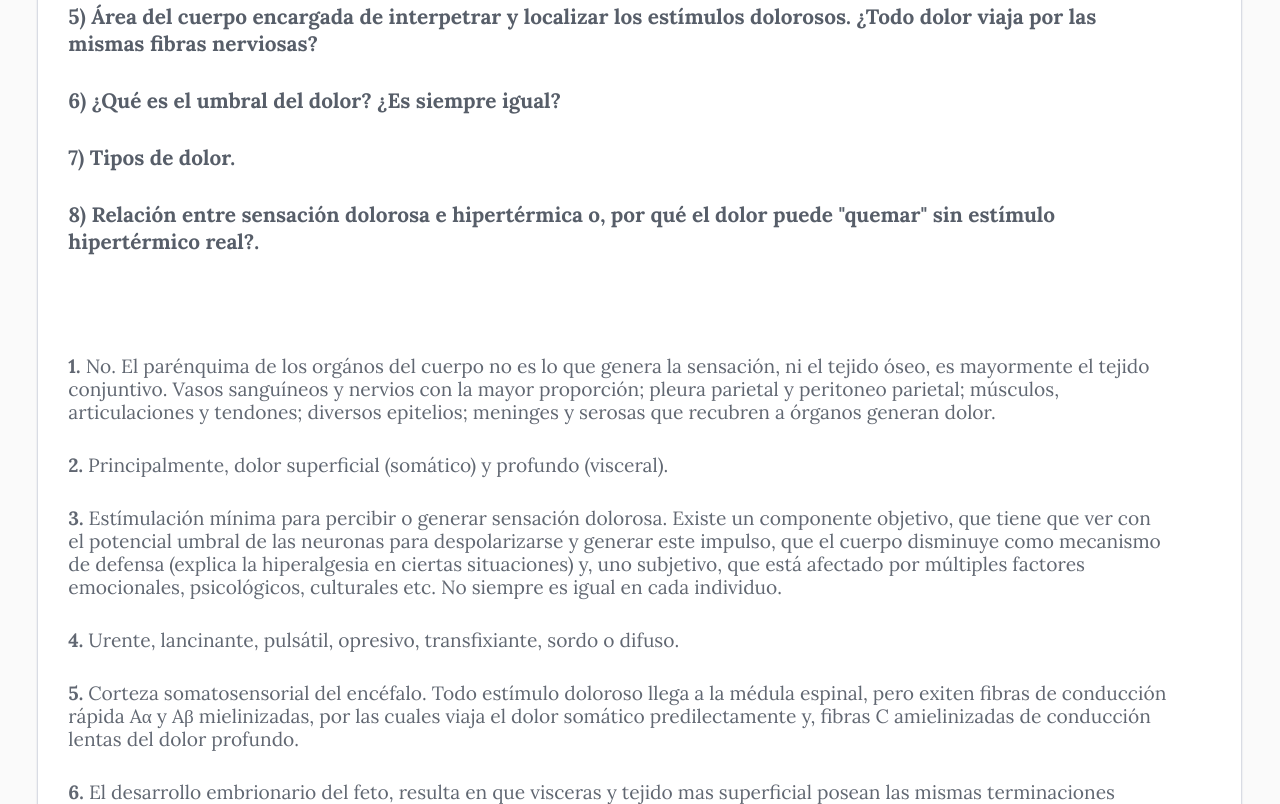
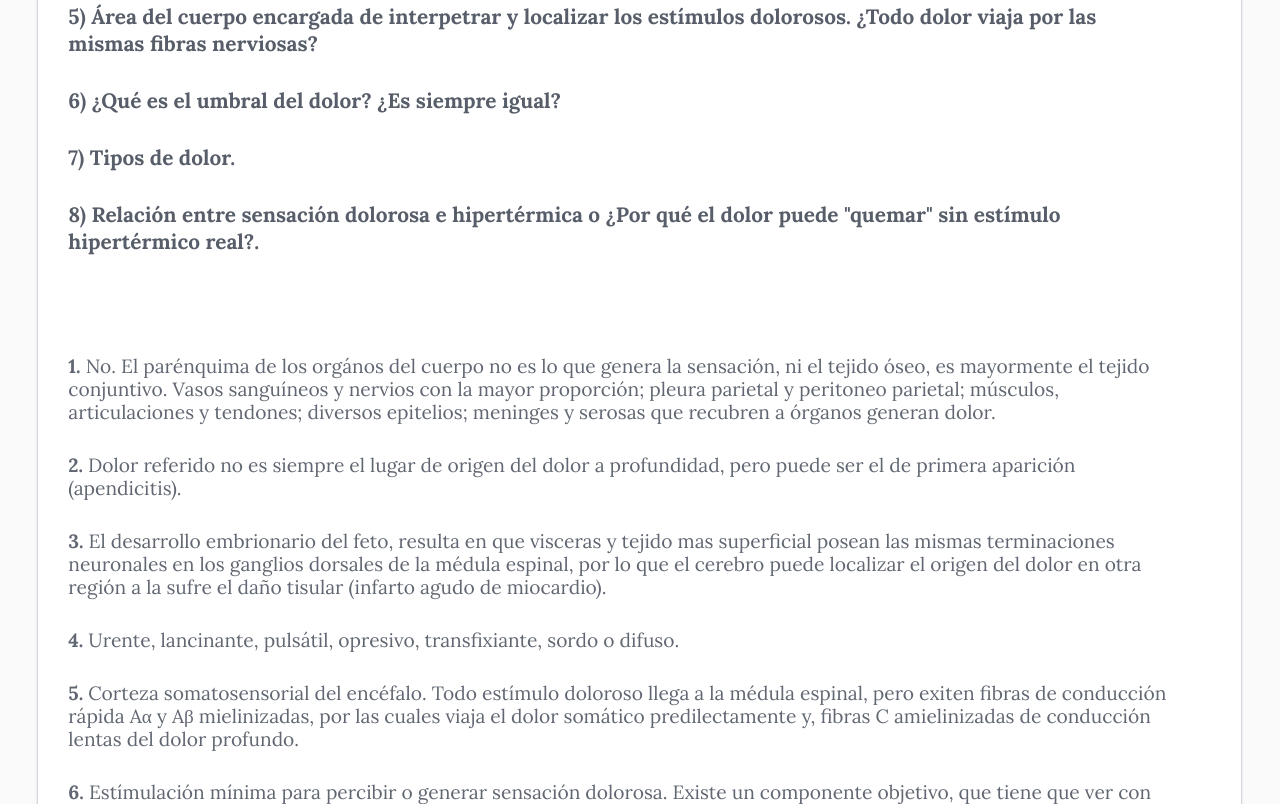
Before and after one commit to danielrodriguezb/danielrodriguezb.github.io, a plain HTML site: page index.html in a window 1280 px wide. Shown: the part 1996-2800 px from the top of the page. Drawn offline with Linux system fonts and the light colour scheme.

Commit message:
Error fixes & style changes.
square corners, question order fix.

```diff
--- a/index.css
+++ b/index.css
@@ -2,6 +2,9 @@ body,
 h1,
 div,
 span,
+ul,
+li,
+strong
 p {
   box-sizing: border-box;
 }
@@ -35,7 +38,7 @@ body {
   position: relative;
   max-width: 94%;
   background: #FFFFFF;
-  border-radius: 6px;
+  /*border-radius: 6px;*/
   padding-top: 1.5%;
   padding-left: 1.5%;
   contain: content;
@@ -91,7 +94,7 @@ body {
 .qt-container,
 .aw-container {
   width: 100%;
-  min-height: 50vh;
+  /*min-height: 50vh;*/
   margin-bottom: 40px;
 }
 .qt-container {
--- a/index.html
+++ b/index.html
@@ -90,7 +90,7 @@
           <li class="qt">5) Área del cuerpo encargada de interpetrar y localizar los estímulos dolorosos. ¿Todo dolor viaja por las mismas fibras nerviosas?</li>
           <li class="qt">6) ¿Qué es el umbral del dolor? ¿Es siempre igual?</li>
           <li class="qt">7) Tipos de dolor.</li>
-          <li class="qt">8) Relación entre sensación dolorosa e hipertérmica o, por qué el dolor puede "quemar" sin estímulo hipertérmico real?.</li>
+          <li class="qt">8) Relación entre sensación dolorosa e hipertérmica o ¿Por qué el dolor puede "quemar" sin estímulo hipertérmico real?.</li>
         </div>
 
         <div class="aw-container">
@@ -100,11 +100,11 @@
           </li>
           <li class="aw">
             <strong>2. </strong>
-            Principalmente, dolor superficial (somático) y profundo (visceral).
+            Dolor referido no es siempre el lugar de origen del dolor a profundidad, pero puede ser el de primera aparición (apendicitis).
           </li>
           <li class="aw">
             <strong>3. </strong>
-            Estímulación mínima para percibir o generar sensación dolorosa. Existe un componente objetivo, que tiene que ver con el potencial umbral de las neuronas para despolarizarse y generar este impulso, que el cuerpo disminuye como mecanismo de defensa (explica la hiperalgesia en ciertas situaciones) y, uno subjetivo, que está afectado por múltiples factores emocionales, psicológicos, culturales etc. No siempre es igual en cada individuo.
+            El desarrollo embrionario del feto, resulta en que visceras y tejido mas superficial posean las mismas terminaciones neuronales en los ganglios dorsales de la médula espinal, por lo que el cerebro puede localizar el origen del dolor en otra región a la sufre el daño tisular (infarto agudo de miocardio).
           </li>
           <li class="aw">
             <strong>4. </strong>
@@ -116,11 +116,11 @@
           </li>
           <li class="aw">
             <strong>6. </strong>
-            El desarrollo embrionario del feto, resulta en que visceras y tejido mas superficial posean las mismas terminaciones neuronales en los ganglios dorsales de la médula espinal, por lo que el cerebro puede localizar el origen del dolor en otra región (apendicitis).
+            Estímulación mínima para percibir o generar sensación dolorosa. Existe un componente objetivo, que tiene que ver con el potencial umbral de las neuronas para despolarizarse y generar este impulso, que el cuerpo disminuye como mecanismo de defensa (explica la hiperalgesia en ciertas situaciones) y, uno subjetivo, que está afectado por múltiples factores emocionales, psicológicos, culturales etc. No siempre es igual en cada individuo.
           </li>
           <li class="aw">
             <strong>7. </strong>
-            Dolor referido no es siempre el lugar de origen del dolor a profundidad, pero puede ser el de primera aparición (tambien apendicitis).
+            Principalmente, dolor superficial (somático) y profundo (visceral).
           </li>
           <li class="aw">
             <strong>8. </strong>
```
